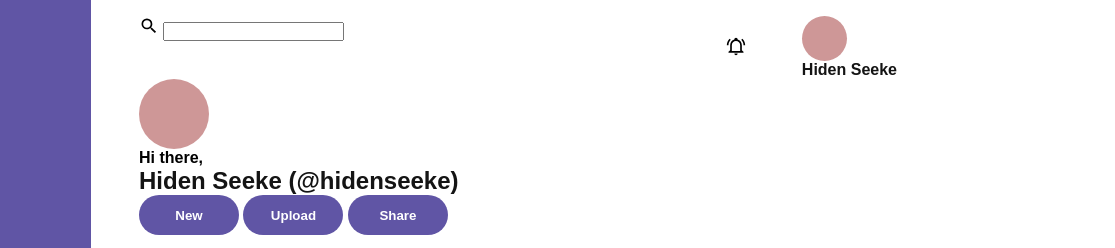
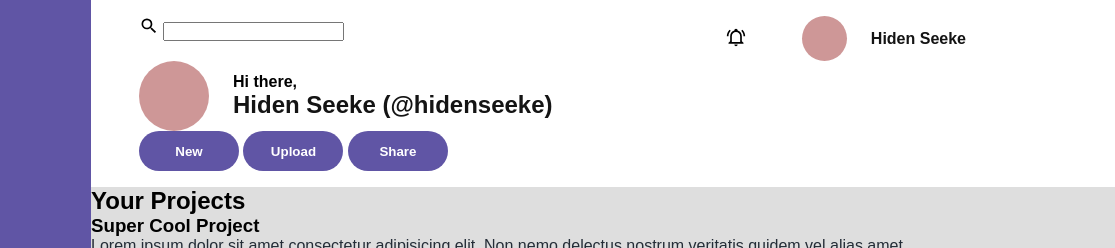
Before and after one commit to hexofiteration/admin-dashboard, a plain HTML site: page index.html in a window 1280 px wide. Shown: the top 248 px of the page, 165-1280 px from the left. Drawn offline with Linux system fonts and the light colour scheme.

Commit message:
add layout for .header .profile
adds flex column layout with a gap and align-items to center

```diff
--- a/assets/css/style.css
+++ b/assets/css/style.css
@@ -142,6 +142,11 @@ button {
   display: grid;
   grid-template-columns: 4fr 1fr 2fr;
 }
+.header .profile {
+  display: flex;
+  gap: var(--spacing-l);
+  align-items: center;
+}
 
 /* header #############*/
 
```
